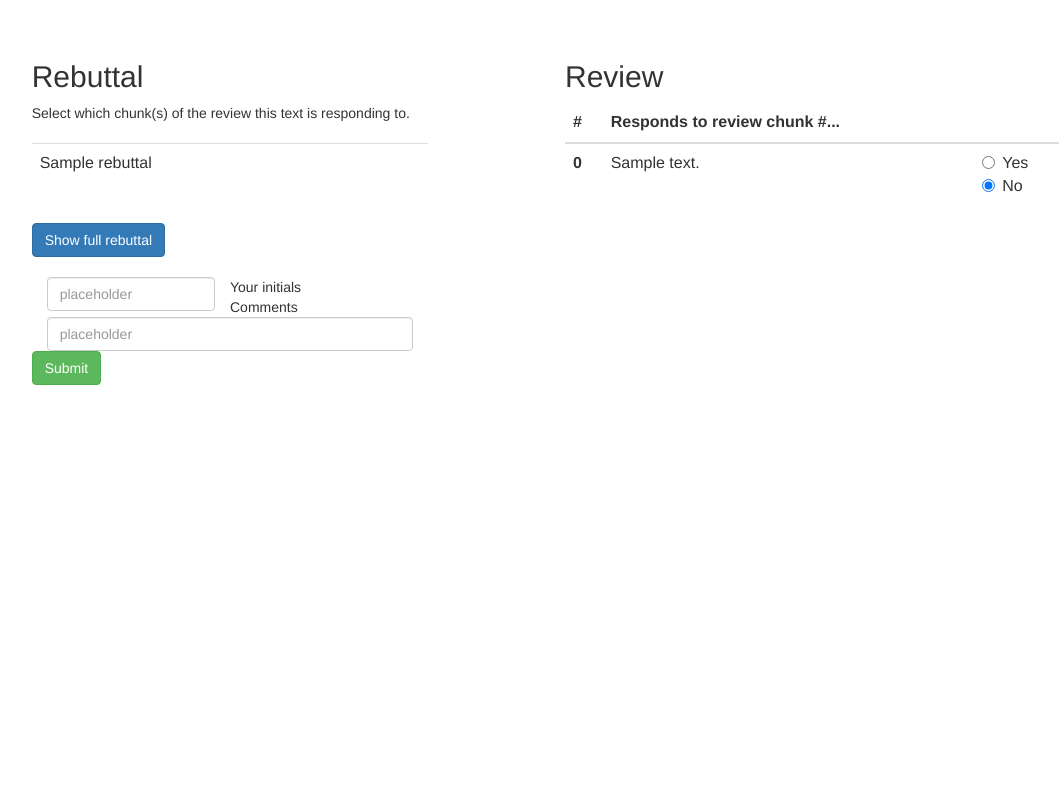
After one commit to nnkennard/rd-annotator, a Django app: template rdasite/alignments/templates/alignments/detail.html in a window 1280 px wide. The commit adds this page. Shown: the whole page, without its empty margins (90-1149 px from the left). Run offline with Django 3.2, Linux system fonts and the light colour scheme; the template is opened without the code that fills it: most values are stand-ins (such as "Sample title", 1, 10 or a date in 2020); some libraries are stand-ins or nearby versions.

Commit message:
more work on interface

```diff
--- /dev/null
+++ b/rdasite/alignments/templates/alignments/detail.html
@@ -0,0 +1,84 @@
+<head><title> Alignment Annotation </title></head>
+
+<link rel="stylesheet" href="https://maxcdn.bootstrapcdn.com/bootstrap/4.0.0-alpha.2/css/bootstrap.min.css">
+
+{% load static %}
+
+<link rel="stylesheet" type="text/css" href="{% static '/annotate/index.css' %}">
+<script src="{% static '/annotate/index.js' %}"></script>
+
+<body>
+
+<div class="container-fluid">
+  <br />
+  <br />
+  <div class="row">
+    <div class="col-xs-4 col-xs-offset-1">
+      <h2>Rebuttal</h2>
+      Select which chunk(s) of the review this text is responding to. <br /><br />
+
+      <table class="table">
+        <tbody>
+          <tr>
+            <td>{{ rebuttal }}</td>
+          </tr>
+        </tbody>
+      </table>
+
+      <br />
+
+      <button id="singlebutton" name="singlebutton" class="btn btn-primary">Show full rebuttal</button>
+      <br />
+      <br />
+
+      Your initials
+      <div class="col-md-6">
+        <input id="textinput" name="textinput" type="text" placeholder="placeholder" class="form-control input-md">
+      </div> <br />
+
+      Comments
+      <div class="col-md-12">
+        <input id="textinput" name="textinput" type="text" placeholder="placeholder" class="form-control input-md">
+      </div> <br />
+
+      <button id="submit" name="submit" class="btn btn-success">Submit</button>
+
+    </div>
+    <div class="col-xs-5 col-xs-offset-1">
+      <h2>Review</h2>
+      <table class="table">
+        <thead>
+          <tr>
+            <th scope="col">#</th>
+            <th scope="col">Responds to review chunk #...</th>
+            <th scope="col"></th>
+          </tr>
+        </thead>
+        <tbody>
+
+        {% for review_chunk in review%}
+          <tr>
+            <th scope="row">{{ forloop.counter0 }}</th>
+            <td> {{ review_chunk }} </td>
+            <td>
+              <label class="radio-inline" for="radios-{{ forloop.counter0 }}">
+                <input type="radio" name="radios" id="radios-{{ forloop.counter0 }}-1" value="1">
+                Yes
+              </label> <br />
+              <label class="radio-inline" for="radios-{{ forloop.counter0 }}">
+                <input type="radio" name="radios" id="radios-{{ forloop.counter0 }}-0" value="0" checked="checked">
+                No
+              </label>
+            </td>
+          </tr>
+
+        {% endfor %}
+
+        </tbody>
+      </table>
+    </div>
+  </div>
+</div>
+</div>
+
+</body>
--- a/rdasite/alignments/templates/alignments/index.html
+++ b/rdasite/alignments/templates/alignments/index.html
@@ -2,7 +2,10 @@
 {% if pair_list %}
     <ul>
     {% for pair in pair_list %}
-    <li><a href="/annotate_alignment/{{ pair.review }}_{{ pair.rebuttal }}">{{ pair.title }}</a></li>
+    <li>
+        {{ pair.reviewer }} |
+      <a href="/alignments/{{ pair.review_supernote }}_{{ pair.rebuttal_supernote }}">
+{{ pair.title }}</a></li>
     {% endfor %}
     </ul>
 {% else %}
--- a/rdasite/alignments/templates/alignments/pair.html
+++ b/rdasite/alignments/templates/alignments/old_detail.html
@@ -19,6 +19,7 @@
         <div class="card" onmouseup="consumeSelection()">
           <div class="card-header">
             Parent comment text </div>
+          {{ review }}
           <div class="card-body" id="textCard">
           </div>
         </div>
--- a/rdasite/alignments/urls.py
+++ b/rdasite/alignments/urls.py
@@ -4,5 +4,5 @@ from . import views
 
 urlpatterns = [
     path('', views.index, name='index'),
-    path('<str:parent_supernote>_<str:comment_supernote>/', views.detail, name='detail'),
+    path('<str:review_supernote>_<str:rebuttal_supernote>/', views.detail, name='detail'),
 ]
```
Also changed, not shown: rdasite/alignments/management/commands/populate_db.py (+16 -2 lines), rdasite/alignments/models.py (+11 -2 lines), rdasite/alignments/views.py (+23 -8 lines), rdasite/alignments/migrations/0002_auto_20200918_0609.py (added), rdasite/alignments/migrations/0003_auto_20200918_0610.py (added), rdasite/alignments/migrations/0004_annotatedpair_reviewer.py (added).
